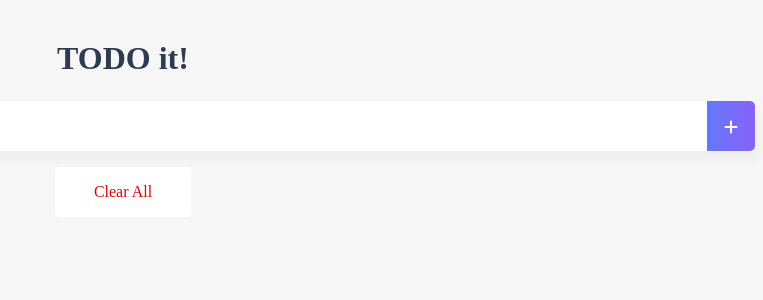
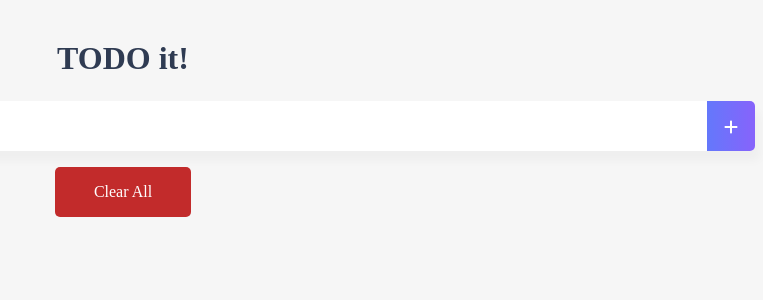
Before and after one commit to marong0309/vue-intermediate-2, a Vue app in the folder vue-todo/: page / in a window 1280 px wide. In both pictures the pointer is over the element "Clear All". Shown: the top 300 px of the page, without its empty margins (517-1280 px from the left). Built offline with nearby package versions, Linux system fonts and the light colour scheme; the HTML template or start-up script is replaced by a standard one.

Commit message:
redBtn css

```diff
--- a/vue-todo/src/components/TodoFooter.vue
+++ b/vue-todo/src/components/TodoFooter.vue
@@ -27,6 +27,17 @@ export default {
   background-color: white;
   border-radius: 5px;
   margin: 0 auto;
+  cursor: pointer;
+}
+.clearAllContainer:hover {
+  background-color: rgb(194, 43, 43);
+  transition: all 0.3s ease-in-out;
+  border-radius: inherit;
+  border-radius: 5px;
+}
+.clearAllBtn:hover {
+  color: white;
+  transition: all 0.3s ease-in-out;
 }
 .clearAllBtn {
   color: #e20303;
--- a/vue-todo/src/components/TodoInput.vue
+++ b/vue-todo/src/components/TodoInput.vue
@@ -53,6 +53,7 @@ input:focus {
   width: 3rem;
   height: 100%;
   border-radius: 0 5px 5px 0;
+  cursor: pointer;
 }
 .addBtn {
   color: white;
```
